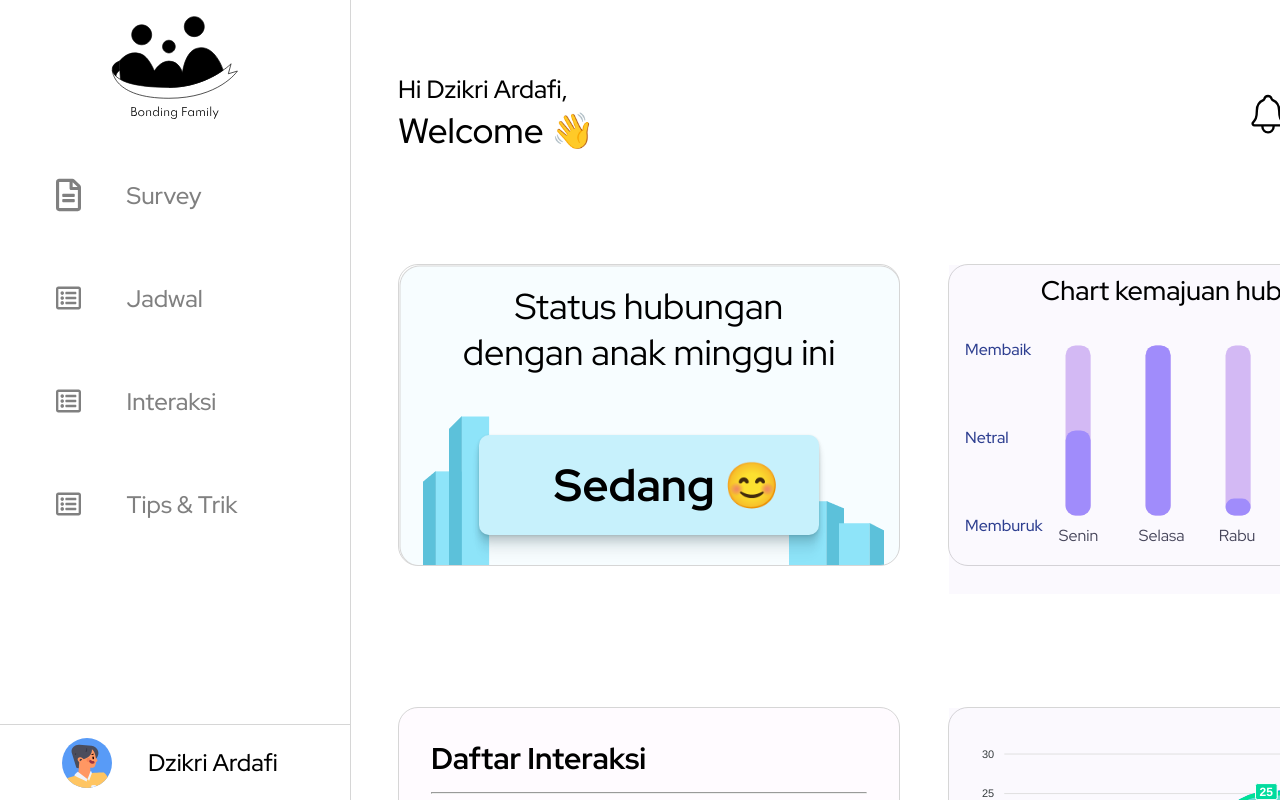
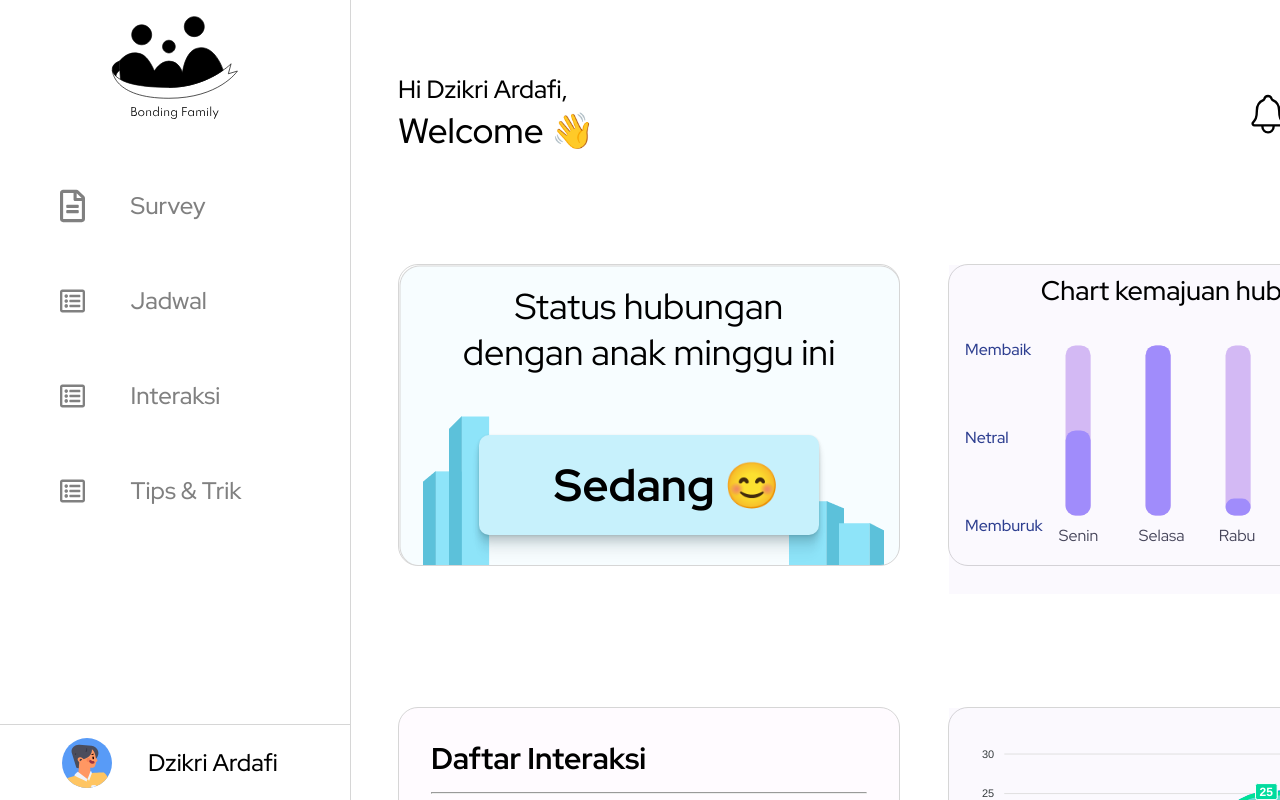
Before and after one commit to Ilham1m4man/Bonding-Family, a React (Create React App) app: page / in a window 1280 px wide. Shown: the top 800 px of the page. Built offline with nearby package versions, Linux system fonts and the light colour scheme; sample sign-in values are in the browser's storage.

Commit message:
Big improvement for styling sidebar

```diff
--- a/src/styles/styleSidebar.css
+++ b/src/styles/styleSidebar.css
@@ -26,7 +26,10 @@
   overflow-y: scroll;
   -ms-overflow-style: none;
   scrollbar-width: none;
-  gap: 2em;
+  gap: 1em;
+  color: rgba(var(--grey-300));
+  font-weight: 500;
+  font-size: 24px;
   padding: 1.3em 0.5em;
 }
 
@@ -79,6 +82,7 @@
   display: flex;
   justify-content: center;
   bottom: 0;
+  height: 65px;
   background-color: rgb(var(--pure_white));
   border-top: 1px solid rgb(var(--grey-100));
   padding: 0.3em;
```
